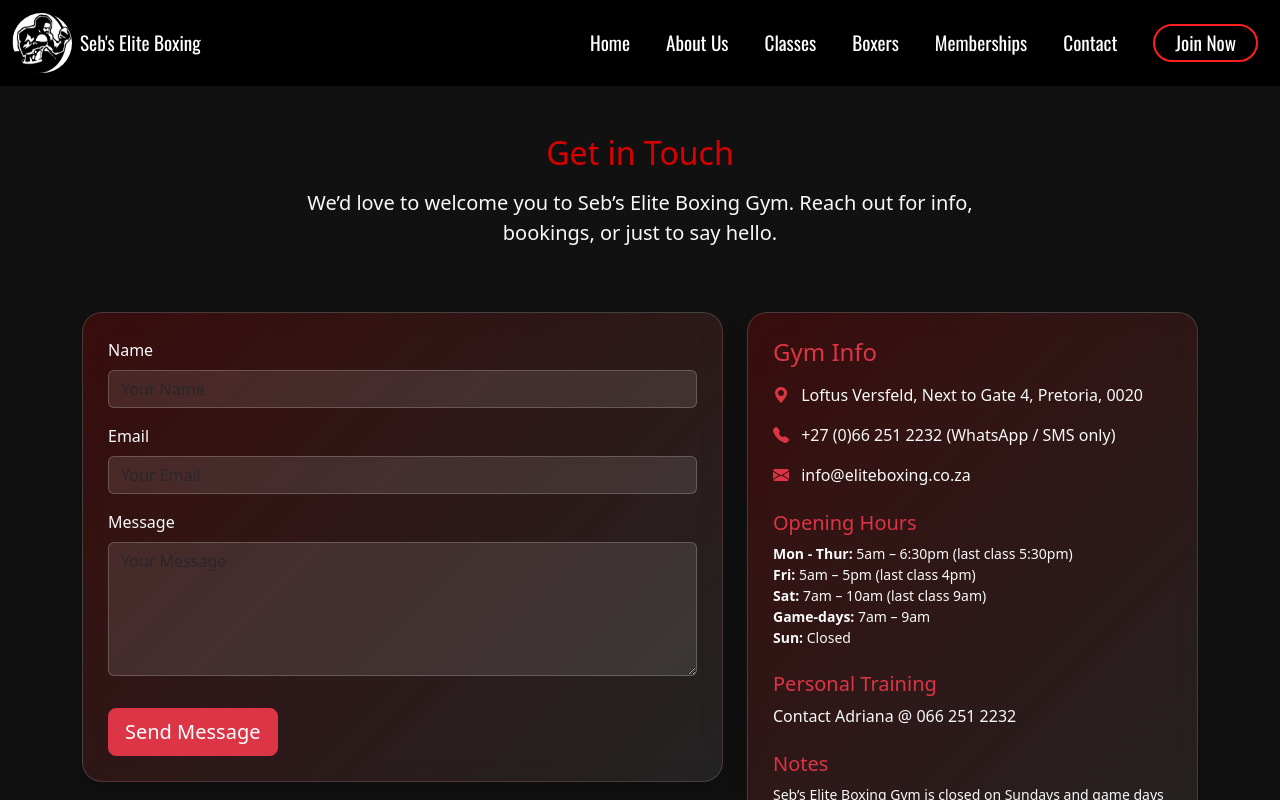
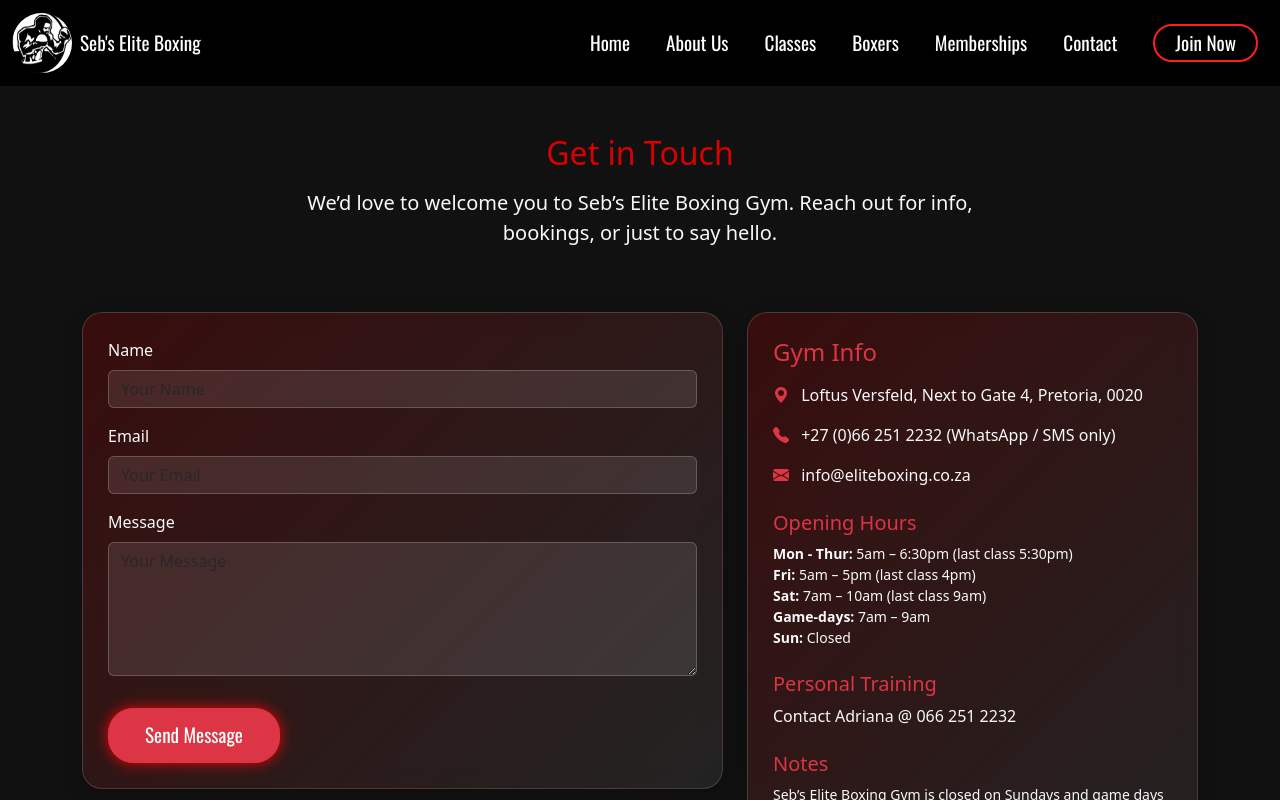
Before and after one commit to PhilipBessong/Portfolio, an Angular app in the folder SebsElite/site/sebselite/: page /contact in a window 1280 px wide. Shown: the top 800 px of the page. Built offline with nearby package versions, Linux system fonts and the light colour scheme.

Commit message:
Contact form btn Update

```diff
--- a/SebsElite/site/sebselite/src/app/contact/contact.css
+++ b/SebsElite/site/sebselite/src/app/contact/contact.css
@@ -44,3 +44,15 @@
     color: #d80000;
   }
 }
+.hero-btn {
+  border-radius: 25px;
+  padding: 12px 36px;
+  font-size: 1.2rem;
+  font-family: 'oswald', sans-serif;
+  box-shadow: 0 0 12px #d80000, 0 0 24px #ff1f1f33;
+  transition: box-shadow 0.2s;
+}
+
+.hero-btn:hover {
+  box-shadow: 0 0 24px #d80000, 0 0 48px #ff1f1f66;
+}
```
